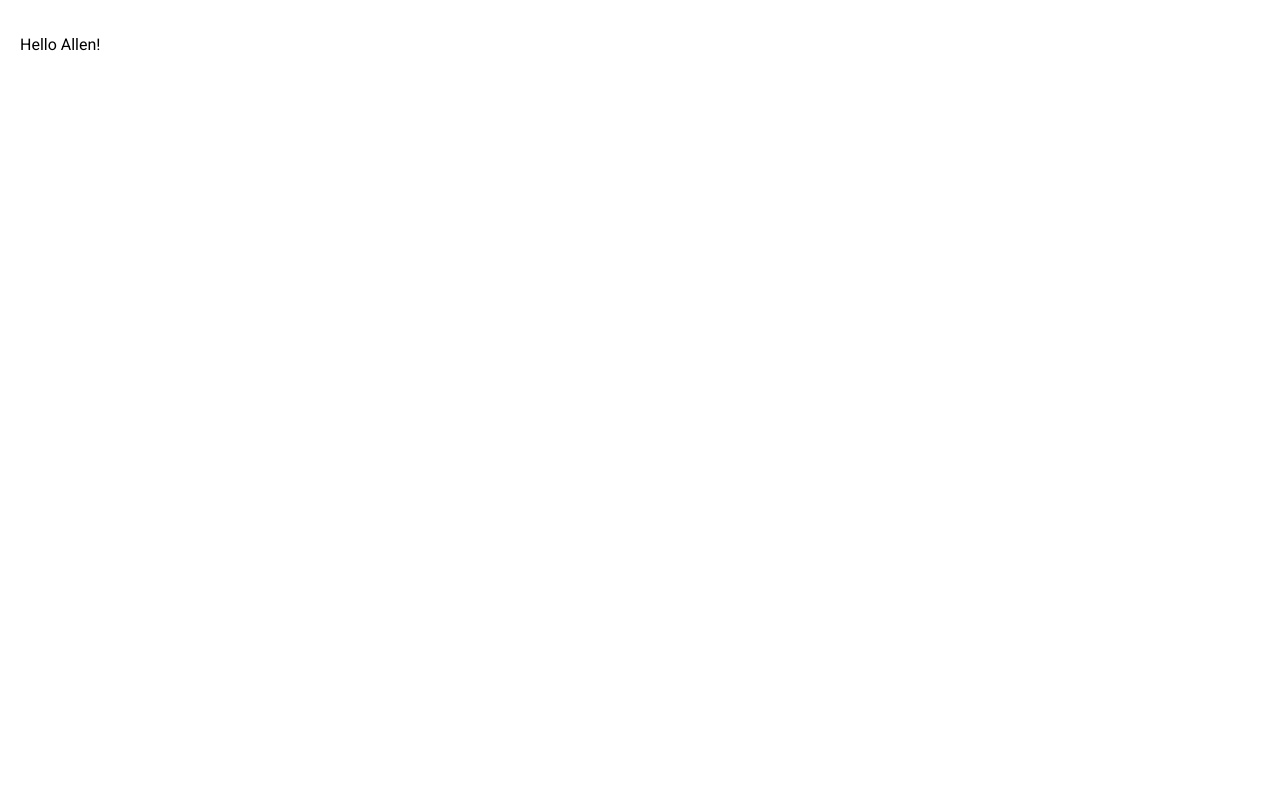
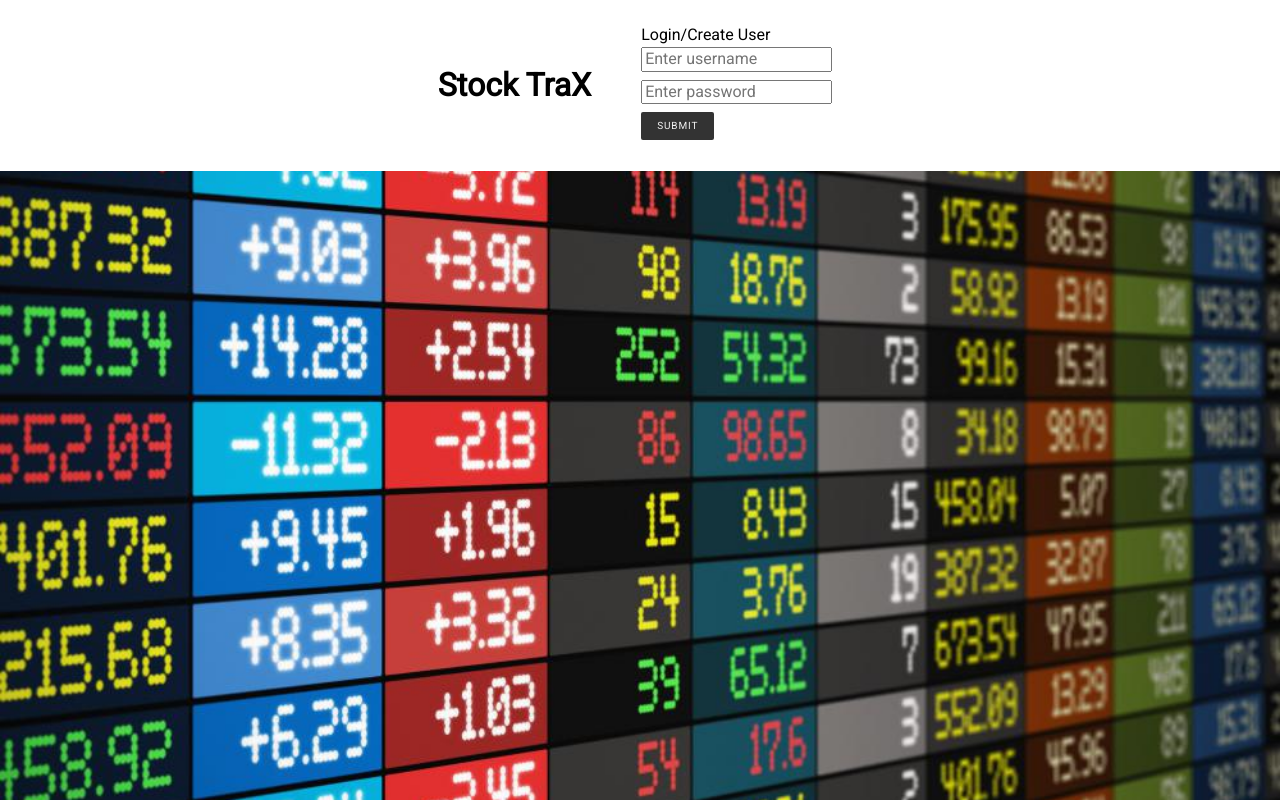
Before and after one commit to allengordon011/node-capstone-stock-saver, a website: page public/index.html in a window 1280 px wide. Drawn offline with nearby package versions, Linux system fonts and the light colour scheme.

Commit message:
added styling to Welcome page

```diff
--- a/public/index.html
+++ b/public/index.html
@@ -1,6 +1,7 @@
 <!DOCTYPE html>
 <html>
-  <head>
+
+<head>
     <title>Welcome to Stock Trax!</title>
     <meta name="description" content="Financial stock search and save tool">
     <link id="favicon" rel="icon" href="https://hyperdev.com/favicon-app.ico" type="image/x-icon">
@@ -10,8 +11,27 @@
     <link href="https://fonts.googleapis.com/css?family=Roboto" rel="stylesheet">
 
     <link rel="stylesheet" href="/style.css">
-  </head>
-  <body>
-      <p>Hello Allen!</p>
-  </body>
+</head>
+
+<body>
+    <main>
+        <h1>Stock TraX</h1>
+        <form id="user">
+            <ul class=flex-container>
+                <label for="login">Login/Create User</label>
+
+                <li>
+                    <input id="username" placeholder="Enter username"></input>
+                </li>
+                <li>
+                    <input id="password" placeholder="Enter password"></input>
+                </li>
+                <li>
+                    <button id="user" type="submit">Submit</button></li>
+            </ul>
+        </form>
+    </main>
+
+</body>
+
 </html>
--- a/public/style.css
+++ b/public/style.css
@@ -1,4 +1,43 @@
 body {
+    background: url(images/stock-ticker-board.jpg) no-repeat center center fixed;
+    -webkit-background-size: cover;
+    -moz-background-size: cover;
+    -o-background-size: cover;
+    background-size: cover;
+
+}
+
+main {
     font-family: 'Roboto', sans-serif;
-    padding: 20px;
+    background: white;
+    display: flex;
+    align-items: center;
+    justify-content: center;
 }
+
+form {
+    display: flex;
+    align-items: center;
+    justify-content: center;
+    padding: 10px;
+}
+
+.flex-container li {
+    display: flex;
+    list-style-type: none;
+    flex-wrap: wrap;
+    align-items: center;
+    padding-bottom: 5px;
+    padding-top: 3px;
+}
+
+.flex-container li button {
+    padding: 8px 16px;
+    border: none;
+    background: #333;
+    color: #f2f2f2;
+    text-transform: uppercase;
+    letter-spacing: .09em;
+    border-radius: 2px;
+    font-size: 10px;
+}
```
Also changed, not shown: public/client.js (added, +7 -0 lines), public/images/stock-ticker-board.jpg (added).
